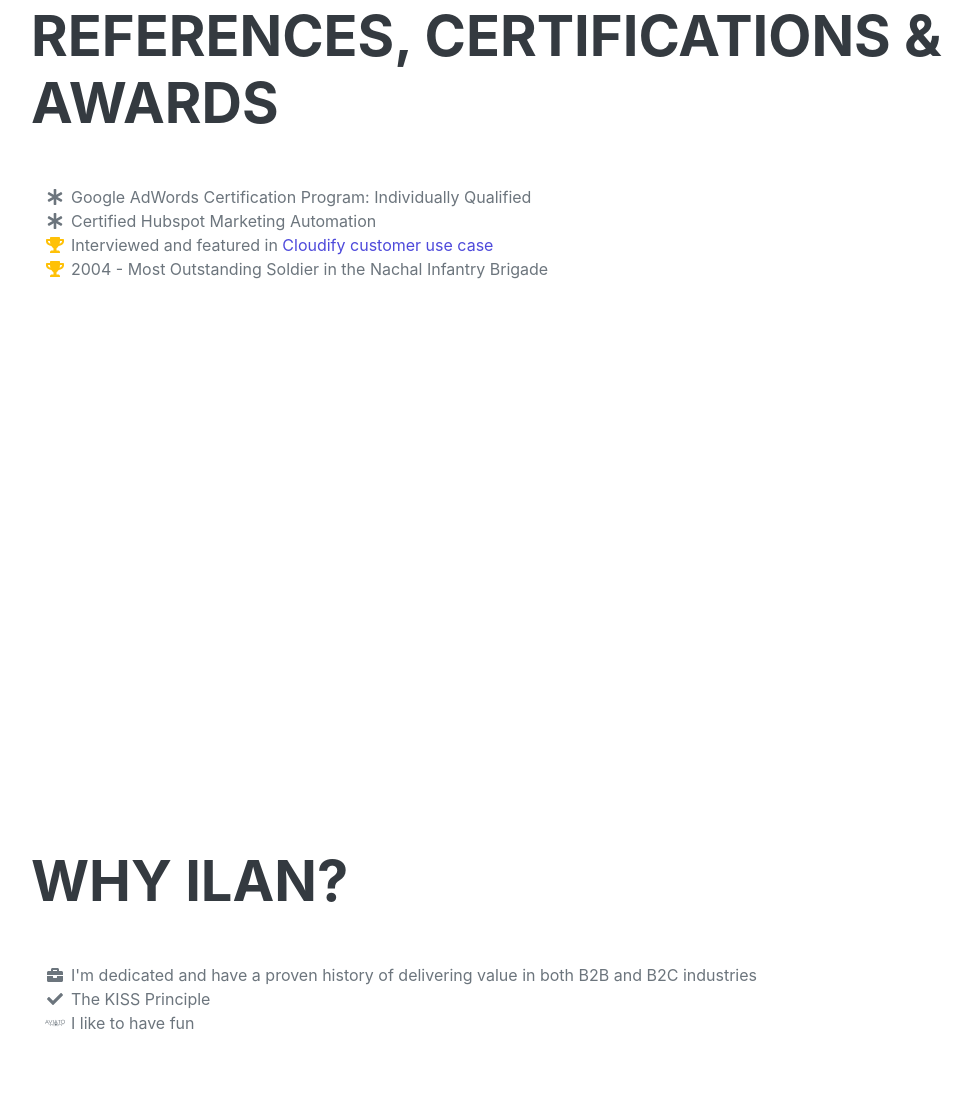
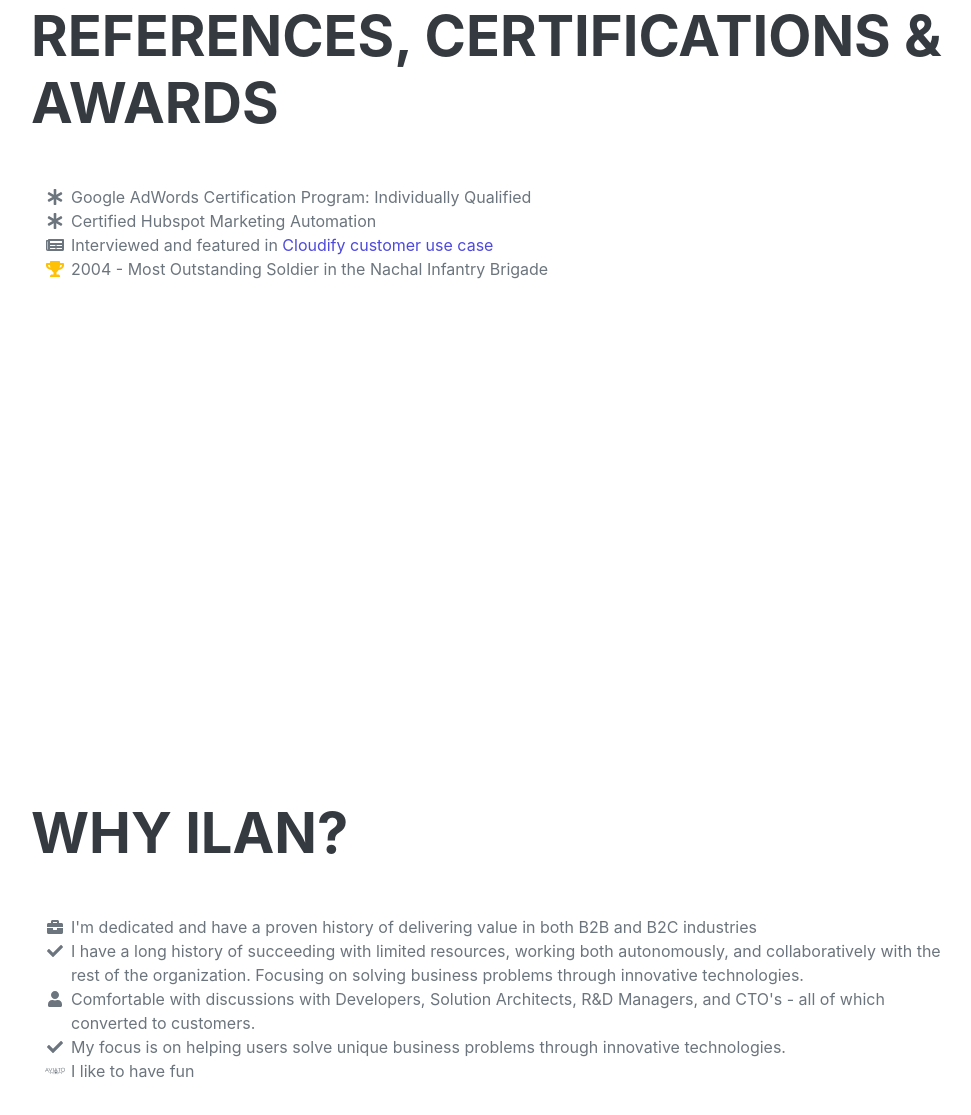
Before and after one commit to Ilanad/ilanadler, a website: page src/pug/index.pug in a window 1280 px wide. Shown: the part 4456-5571 px from the top of the page, without its empty margins (289-1260 px from the left). Drawn offline with nearby package versions, Linux system fonts and the light colour scheme; files that its build step writes are made by us from their sources; files whose address does not match are found by name; a web font is replaced by a local one.

Commit message:
more additions

```diff
--- a/src/pug/index.pug
+++ b/src/pug/index.pug
@@ -75,7 +75,7 @@ html(lang='en')
                         a(href='') Ilan.Shalhevet at gmail dot com
                     p.lead.mb-5
                         | I'm an experienced technology marketing and business development professional. With over 10+ years experience in technical marketing of complex cloud technologies, ecommerce marketing, and driving growth.
-                        | I generate high growth and business development opportunities for both B2B technology startups and B2C ecommerce, via organic, paid,
+                        | I generate high growth and business development opportunities for both B2B technology startups and B2C ecommerce, via organic & paid channels, relevant content, and a value based lead nurturing.
                     .social-icons
                         a.social-icon(href='https://www.linkedin.com/in/adlerilan/')
                             i.fab.fa-linkedin-in
@@ -211,7 +211,7 @@ html(lang='en')
                             | Certified Hubspot Marketing Automation
                         li
                             span.fa-li
-                                i.fas.fa-trophy.text-warning
+                                i.fas.fa-newspaper
                             | Interviewed and featured in <a href="https://www.hubspot.com/case-studies/cloudify">Cloudify customer use case</a>
                         li
                             span.fa-li
@@ -230,7 +230,16 @@ html(lang='en')
                         li
                             span.fa-li
                                 i.fas.fa-check
-                            | The KISS Principle
+                            | I have a long history of succeeding with limited resources, working both autonomously, and collaboratively with the rest of the organization. Focusing on solving business problems through innovative technologies.
+                        li
+                            span.fa-li
+                                i.fas.fa-user
+                            | Comfortable with discussions with Developers, Solution Architects, R&D Managers, and CTO's - all of which converted to customers.
+                        li
+                            span.fa-li
+                                i.fas.fa-check
+                            | My focus is on helping users solve unique business problems through innovative technologies.
+
                         li
                             span.fa-li
                                 i.fab.fa-aviato
```
